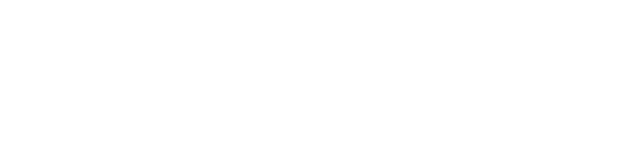
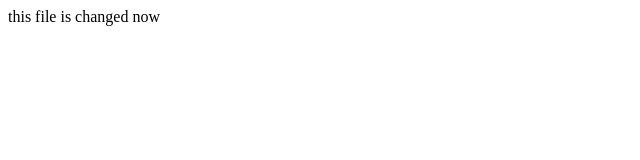
Before and after one commit to chetankhanna03/Visionary, a plain HTML site: page 1.html in a window 1280 px wide. Shown: the whole page, without its empty margins (0-640 px from the left). Drawn offline with Linux system fonts and the light colour scheme.

Commit message:
Initial commit

```diff
--- a/1.html
+++ b/1.html
@@ -6,6 +6,6 @@
     <title>Document</title>
 </head>
 <body>
-
+    this file is changed now
 </body>
 </html>
```
